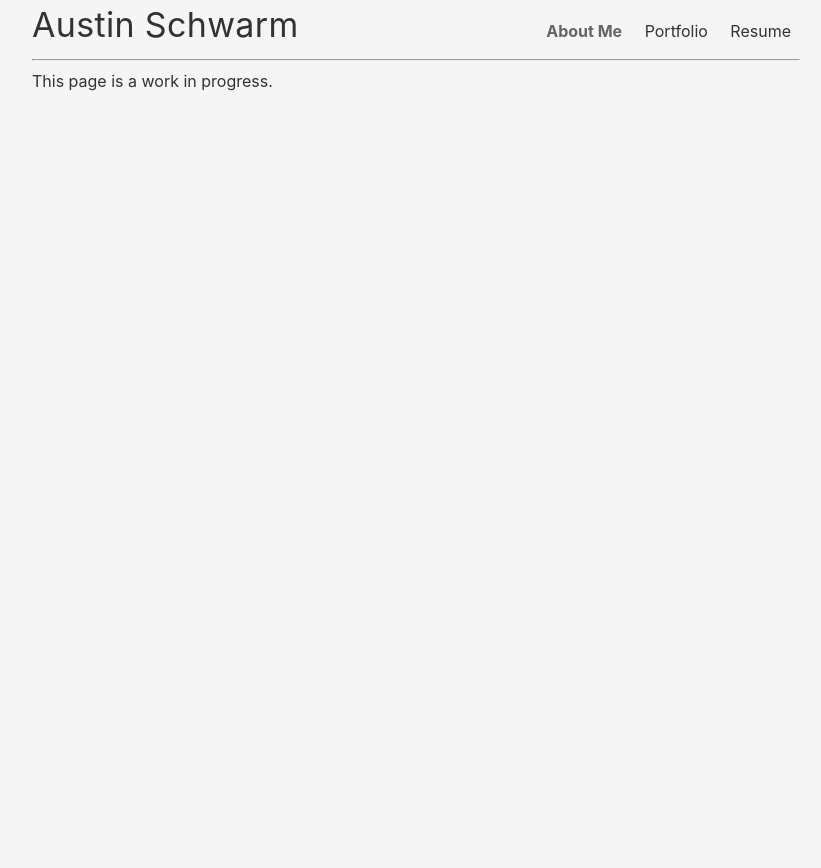
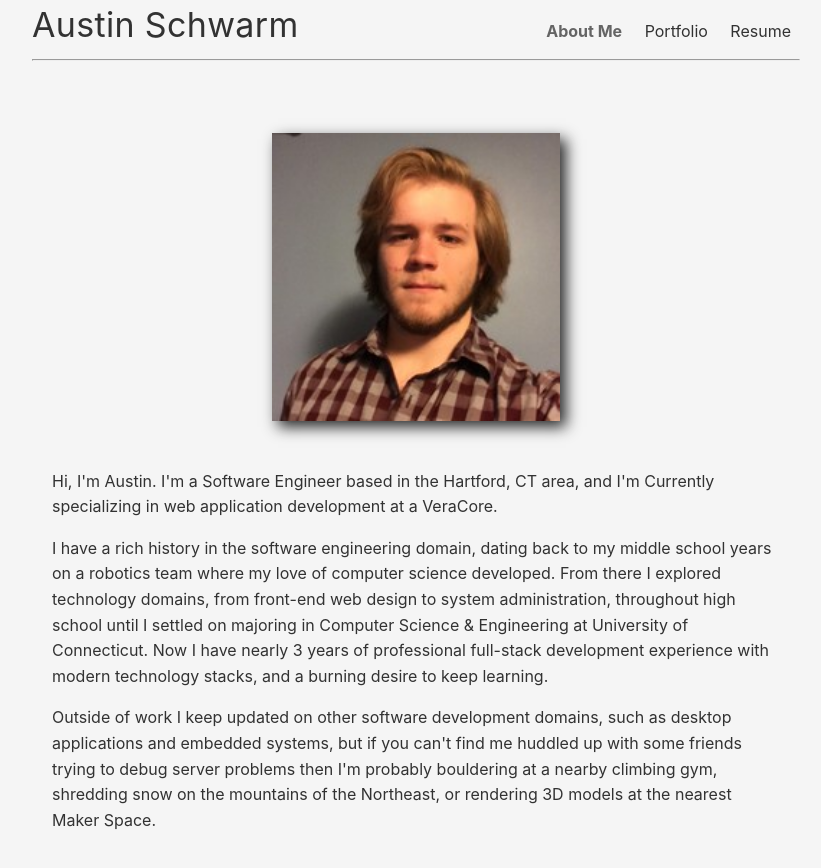
Before and after one commit to schwarmau/schwarmau.github.io, a Jekyll site: the page built from pages/aboutme.html, in a window 1280 px wide. Shown: the top 868 px of the page, without its empty margins (224-1045 px from the left). Built offline with Jekyll 4.4.1, drawn with Linux system fonts in a browser that asks for light colours.

Commit message:
added content to the 'about me' page

```diff
--- a/_layouts/default.html
+++ b/_layouts/default.html
@@ -7,6 +7,7 @@
         <meta name="author" content="Austin Schwarm" />
         <meta name="viewport" content="width=device-width, initial-scale=1.0">
         <title>{{ page.title }}</title>
+        <link rel="stylesheet" href="/assets/css/aboutme.css" />
         <link rel="stylesheet" href="/assets/css/css-reset.css" />
         <link rel="stylesheet" href="/assets/css/global.css" />
         <link rel="stylesheet" href="/assets/css/index.css" />
--- /dev/null
+++ b/assets/css/aboutme.css
@@ -0,0 +1,42 @@
+#about-me-container {
+    display: flex;
+    flex-direction: row-reverse;
+    justify-content: center;
+    align-items: center;
+    margin-top: 8vh;
+    padding: 0 20px;
+}
+
+#about-me-content {
+    padding-right: 40px;
+}
+    #about-me-content > p {
+        padding: 0.5rem 0;
+    }
+
+#about-me-profile-picture {
+    min-width: 200px;
+    min-height: 200px;
+    width: 18rem;
+    height: 18rem;
+    max-width: 25vw;
+    max-height: 25vw;
+    box-shadow: 6px 6px 14px rgb(40,40,40);
+}
+
+@media only screen and (max-width: 1280px) {
+    #about-me-container {
+        flex-direction: column;
+    }
+
+    #about-me-content {
+        padding-right: 0;
+        padding-top: 40px;
+    }
+}
+
+@media only screen and (max-width: 540px) {
+    #about-me-container {
+        padding: 0;
+    }
+}
--- a/pages/aboutme.html
+++ b/pages/aboutme.html
@@ -4,6 +4,19 @@ layout: default
 title: Austin Schwarm | About Me
 ---
 
-<p>
-    This page is a work in progress.
-</p>
+<div id="about-me-container">
+    <div>
+        <img id="about-me-profile-picture" src="/assets/images/profile-picture.jpg" />
+    </div>
+    <div id="about-me-content">
+        <p>
+            Hi, I'm Austin. I'm a Software Engineer based in the Hartford, CT area, and I'm Currently specializing in web application development at a VeraCore.
+        </p>
+        <p>
+            I have a rich history in the software engineering domain, dating back to my middle school years on a robotics team where my love of computer science developed. From there I explored technology domains, from front-end web design to system administration, throughout high school until I settled on majoring in Computer Science & Engineering at University of Connecticut. Now I have nearly 3 years of professional full-stack development experience with modern technology stacks,  and a burning desire to keep learning.
+        </p>
+        <p>
+            Outside of work I keep updated on other software development domains, such as desktop applications and embedded systems, but if you can't find me huddled up with some friends trying to debug server problems then I'm probably bouldering at a nearby climbing gym, shredding snow on the mountains of the Northeast, or rendering 3D models at the nearest Maker Space.
+        </p>
+    </div>
+</div>
```
Also changed, not shown: assets/images/profile-picture.jpg (added), 3 other files.
